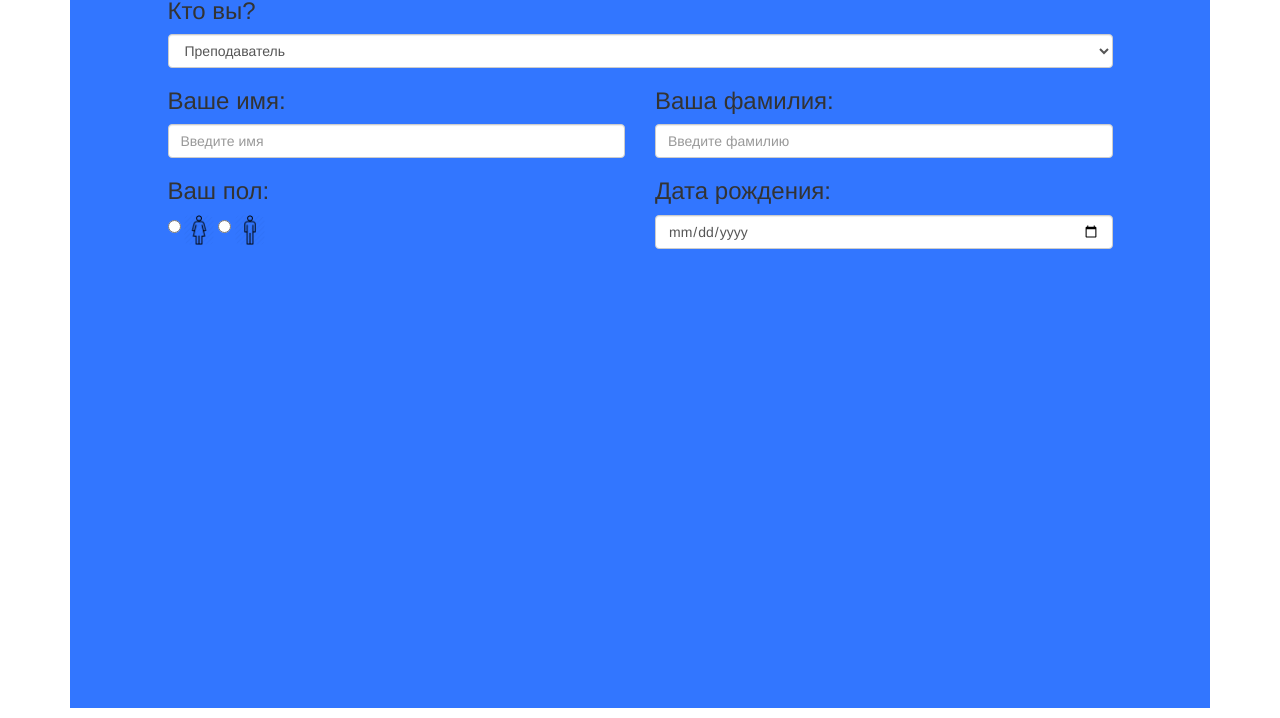
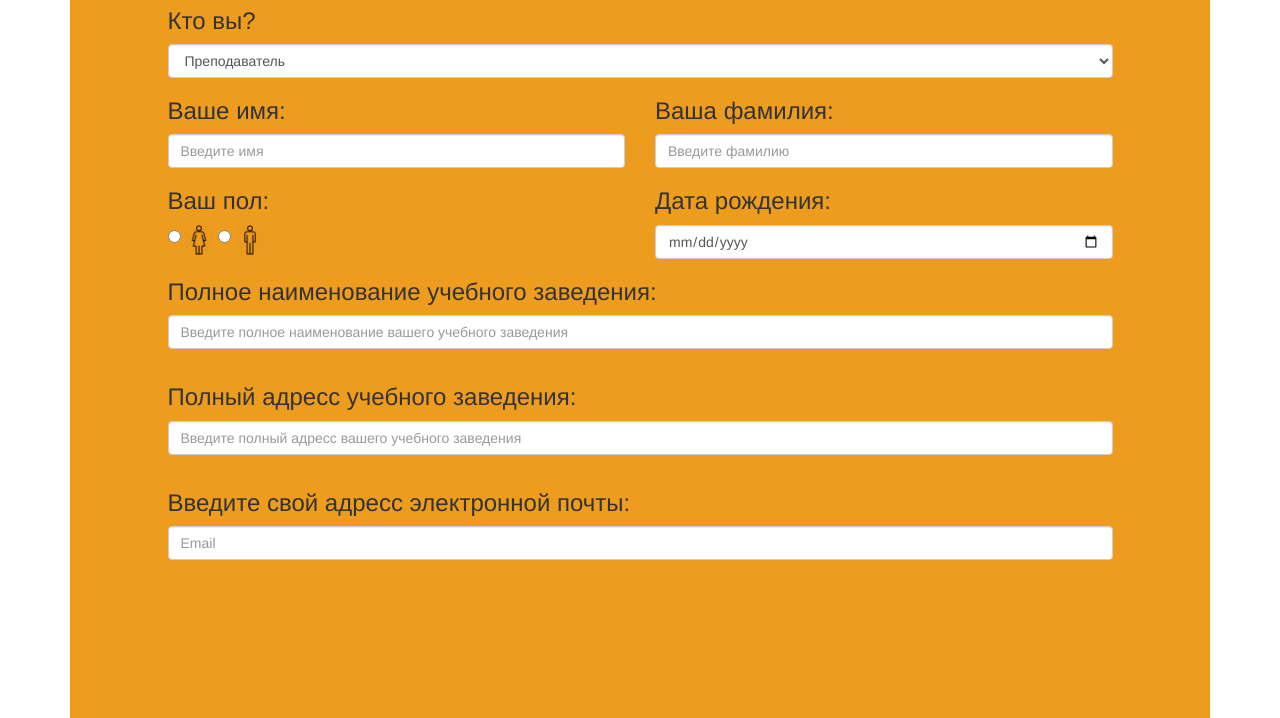
Before and after one commit to web-tosters-test/web-tosters-test.github.io, a plain HTML site: page registr.html in a window 1280 px wide. Shown: the part 182-900 px from the top of the page. Drawn offline with Linux system fonts and the light colour scheme.

Commit message:
Add files via upload

```diff
--- a/less/registration_style.less
+++ b/less/registration_style.less
@@ -10,8 +10,8 @@ background-color: green;
 }
 
 form {
-background-color:#3276ff;
-margin-top: 90px;
+background-color:#ed9c1d;
+margin-top: 100px;
 min-height:800px;
 height: auto;
 width: 100%;
--- a/registr.html
+++ b/registr.html
@@ -21,7 +21,7 @@
 				    </div >
 
 			        <div class="col-lg-2 col-lg-offset-7 col-xs-2">
-				    	<a class="btn btn-warning header-btn center-block" href="registr.html" role="button">
+				    	<a class="btn btn-warning header-btn center-block" href="index.html" role="button">
 				    		<h5>Вход</h5>
 				    	</a>
 				    </div>
@@ -107,6 +107,69 @@
 				    <input type="date" class="form-control">
 
 				    </div>
+
+
+				    <div class="col-lg-10 col-lg-offset-1">
+				    	<h3>
+				    		Полное наименование учебного заведения:
+				    	</h3>
+				    </div>
+
+				    <div class="col-lg-10 col-lg-offset-1">
+				    	<div class="form-group">
+    						<input type="text" class="form-control" id="exampleInputName2" placeholder="Введите полное наименование вашего учебного заведения">
+  						</div>
+				    </div>
+
+				    <div class="col-lg-10 col-lg-offset-1">
+				    	<h3>
+				    		 Полный адресс учебного заведения:
+				    	</h3>
+				    </div>
+
+				    <div class="col-lg-10 col-lg-offset-1">
+				    	 <div class="form-group">
+    						<input type="text" class="form-control" id="exampleInputName2" placeholder="Введите полный адресс вашего учебного заведения">
+  						</div>
+				    </div>
+
+				    <div class="col-lg-10 col-lg-offset-1">
+				    	<h3>
+				    		Введите свой адресс электронной почты:
+				    	</h3>
+				    </div>
+
+				    <div class="col-lg-10 col-lg-offset-1">
+				    	<div >
+     		 				<input type="email" class="form-control" id="inputEmail3" placeholder="Email">
+    					</div>
+				    </div>
+
+
+
+
+
+
+
+
+
+
+
+
+
+
+
+
+
+
+
+
+
+
+
+
+
+
 				</div>
 		    </form>
 		</div>
```
Also changed, not shown: css/registration_style.css.
